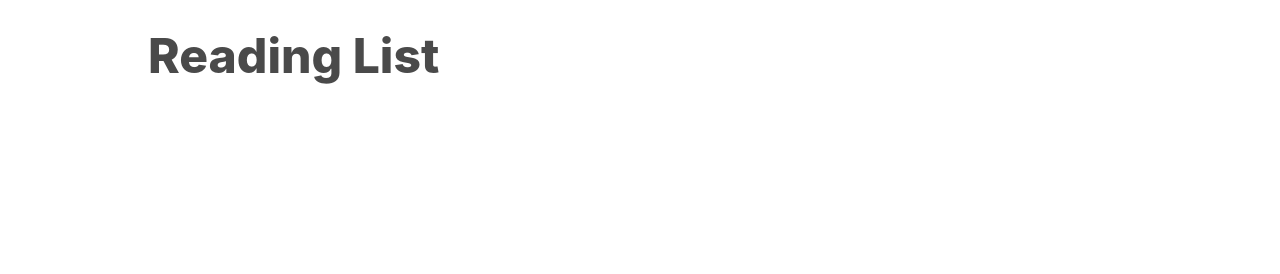
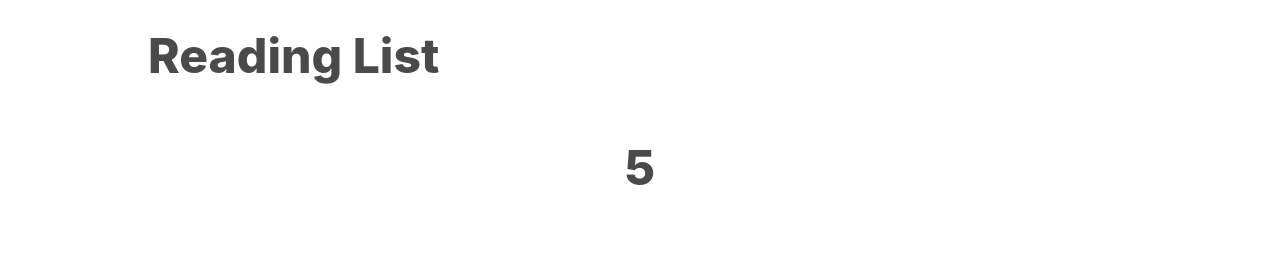
Before and after one commit to Alzubair98/books, a React (Create React App) app: page / in a window 1280 px wide. Shown: the top 274 px of the page. Built offline with nearby package versions, Linux system fonts and the light colour scheme; data requests are answered from the project's data file.

Commit message:
dislay the value of use Context

```diff
--- a/src/components/BookList.js
+++ b/src/components/BookList.js
@@ -1,9 +1,13 @@
-import React from "react";
+import React, { useContext } from "react";
+import BooksContext from "../context/books";
 import BookShow from "./BookShow";
 
 const BookList = ({ books, onDelete, onEdit }) => {
+  const value = useContext(BooksContext);
+
   return (
     <div className="book-list">
+      <h1>{value}</h1>
       {books.map((book) => {
         return (
           <BookShow
```
